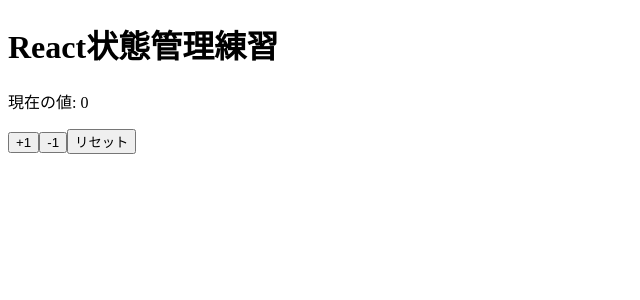
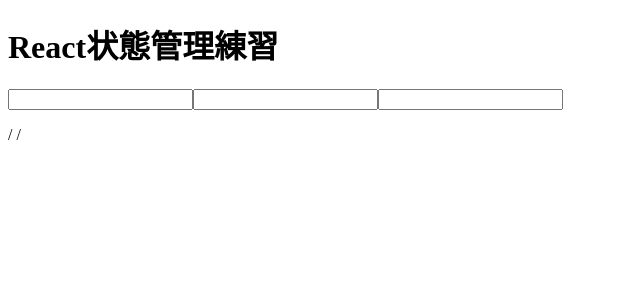
Before and after one commit to Ujita0709/JSRP06, a React (Vite) app: page / in a window 1280 px wide. Shown: the top 300 px of the page, without its empty margins (0-640 px from the left). Built offline with nearby package versions, Linux system fonts and the light colour scheme.

Commit message:
問題12

```diff
--- a/src/App.jsx
+++ b/src/App.jsx
@@ -8,21 +8,22 @@
 import Price from "./Price.jsx";
 import UserName from "./UserName.jsx"
 import SessionApp from "./SessionApp.jsx"
-import Counter from "./Counter3.jsx"
-
+import Counter from "./Counter3.jsx";
+import Form from "./Form.jsx";
 
 function App() {
 
   return (
    <div>
      <h1>React状態管理練習</h1>
-       <Counter />
+      {/* <Counter />   */}
       {/* <ProfileForm /> */}
       {/* <TodoList /> */}
       {/* <Parent />   */}
       {/* <Price /> */}
       {/* <UserName /> */}
       {/* <SessionApp /> */}
+      <Form />
 
   </div>
   );
--- /dev/null
+++ b/src/Form.jsx
@@ -0,0 +1,20 @@
+import { useReducer } from "react";
+import formReducer from "./FormReducer";  // reducer側も default export推奨
+
+export default function Form() {
+  const [state, dispatch] = useReducer(formReducer, {
+    name: "",
+    age: "",
+    hobby: ""
+  });
+
+  return (
+    <div>
+      <input onChange={(e) => dispatch({ type: "setName", payload: e.target.value })} />
+      <input onChange={(e) => dispatch({ type: "setAge", payload: e.target.value })} />
+      <input onChange={(e) => dispatch({ type: "setHobby", payload: e.target.value })} />
+
+      <p>{state.name} / {state.age} / {state.hobby}</p>
+    </div>
+  );
+}
--- /dev/null
+++ b/src/FormReducer.jsx
@@ -0,0 +1,12 @@
+export default function formReducer(state, action) {
+  switch (action.type) {
+    case "setName":
+      return { ...state, name: action.payload };
+    case "setAge":
+      return { ...state, age: action.payload };
+    case "setHobby":
+      return { ...state, hobby: action.payload };
+    default:
+      return state;
+  }
+}
```
